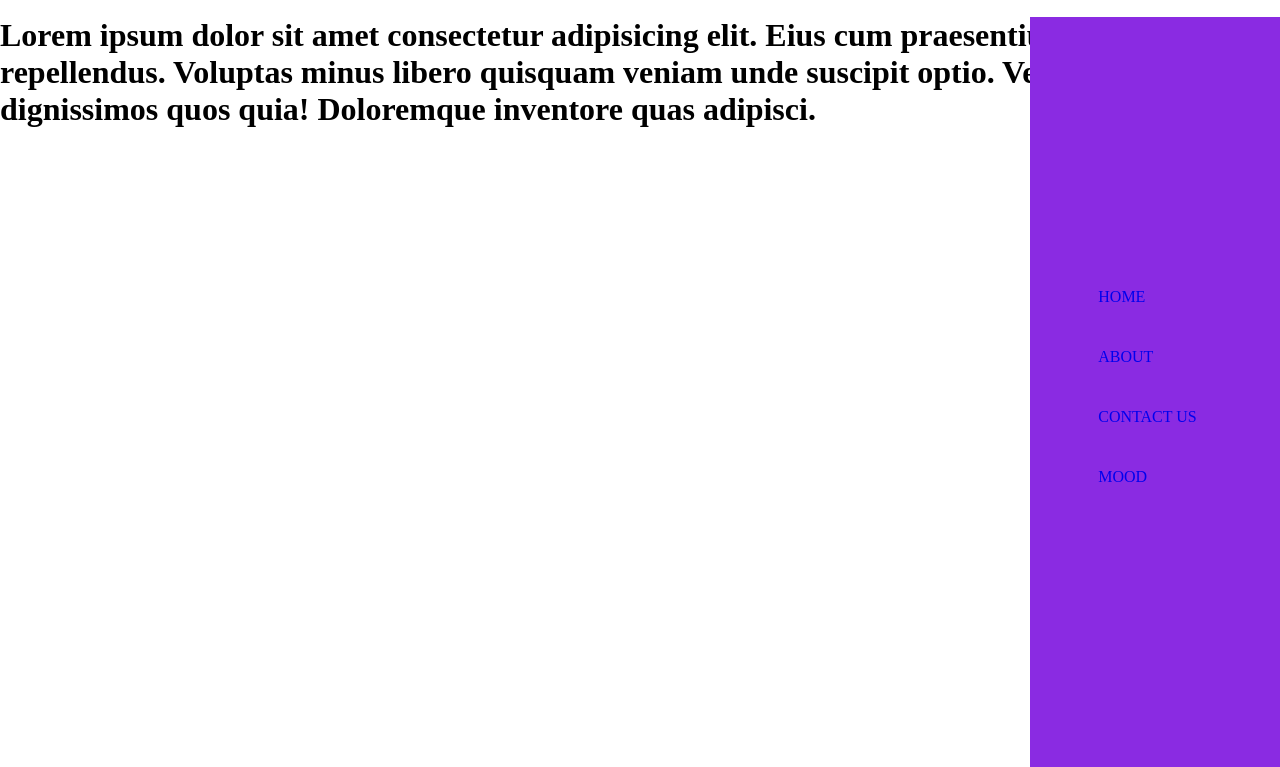
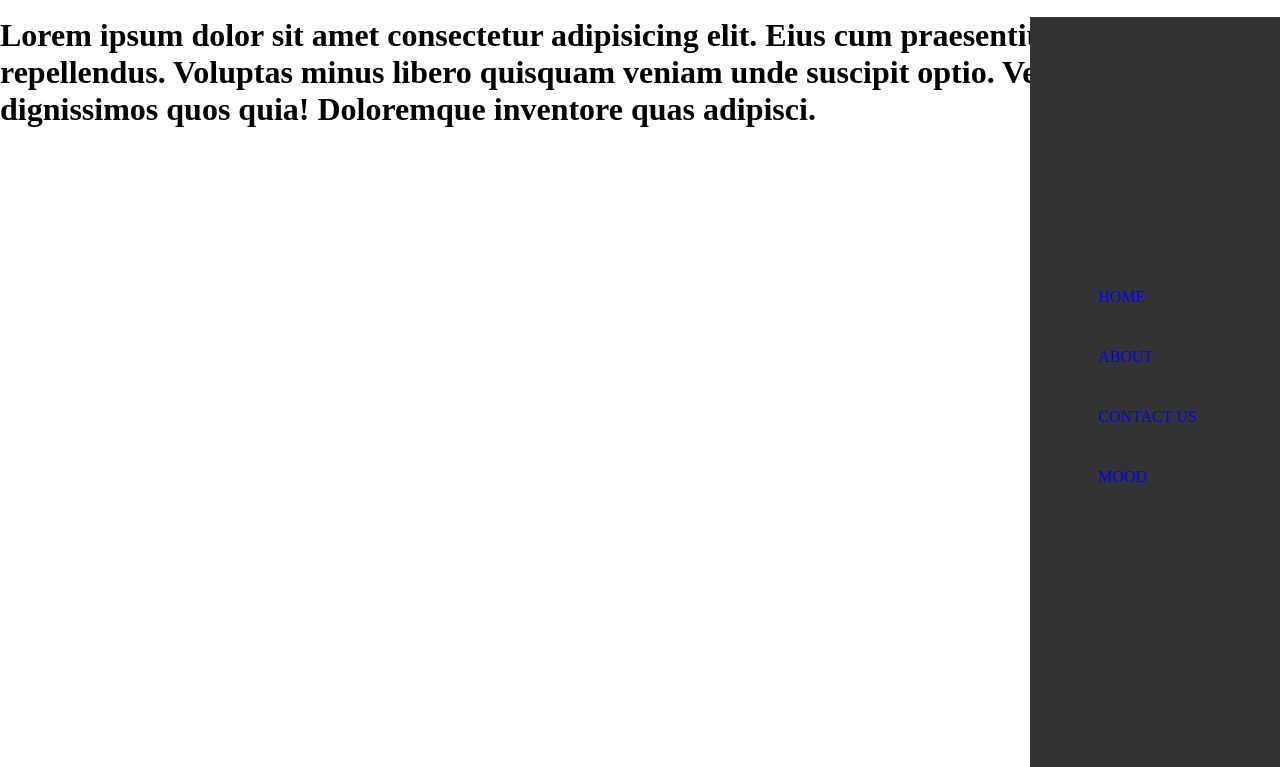
Before and after one commit to danielnatics/bible, a plain HTML site: page index.html in a window 1280 px wide. Shown: the part 53-820 px from the top of the page. Drawn offline with Linux system fonts and the light colour scheme.

Commit message:
Update style.css

```diff
--- a/style.css
+++ b/style.css
@@ -50,10 +50,10 @@ nav ul li a {
   align-items: center;
   position: absolute;
   right: 0;
-  background-color: blueviolet;
+  color: white;
+  background-color: #333;
   width: 250px;
   height: calc(100vh - 50px);
-  transition: 0.5s ease;
   z-index: 1;
 }
 .sidebar ul li {
```
